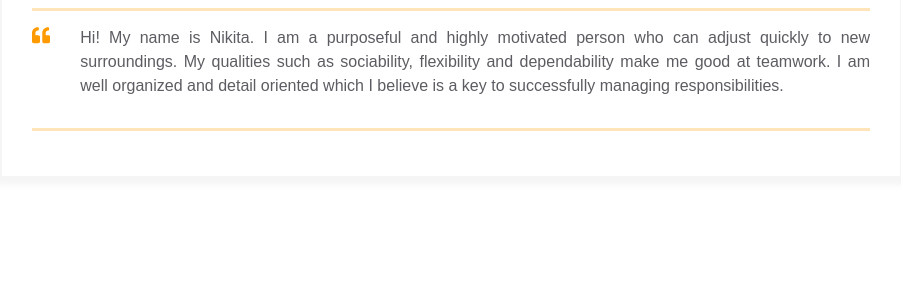
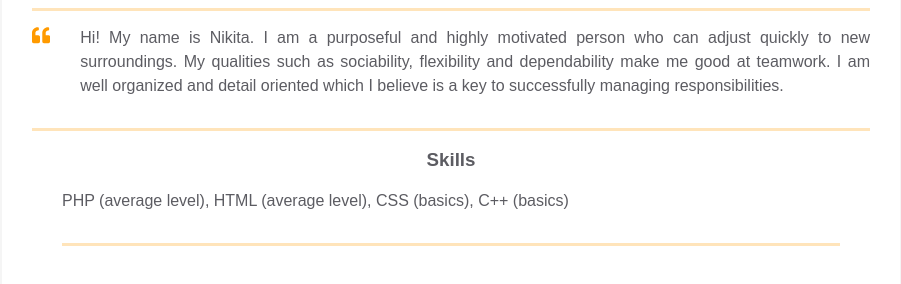
Before and after one commit to Nikired06/homepage, a plain HTML site: page index.html in a window 1280 px wide. Shown: the part 1164-1448 px from the top of the page, without its empty margins (189-1090 px from the left). Before the commit the page ends 1391 px from the top, so only its background shows below. Drawn offline with Linux system fonts and the light colour scheme.

Commit message:
Added Skills

```diff
--- a/index.html
+++ b/index.html
@@ -99,6 +99,14 @@
       </p>
     </div>
   </div>
+  <div class="container">
+  <div class="resume__block">
+    <div class="skills">
+      <h3 class="skills__header">Skills</h3>
+      <p class="skills__text">PHP (average level), HTML (average level), CSS (basics), C++ (basics) </p>
+    </div>
+  </div>
+</div>
 </div>
   </div>
 </main>
```
